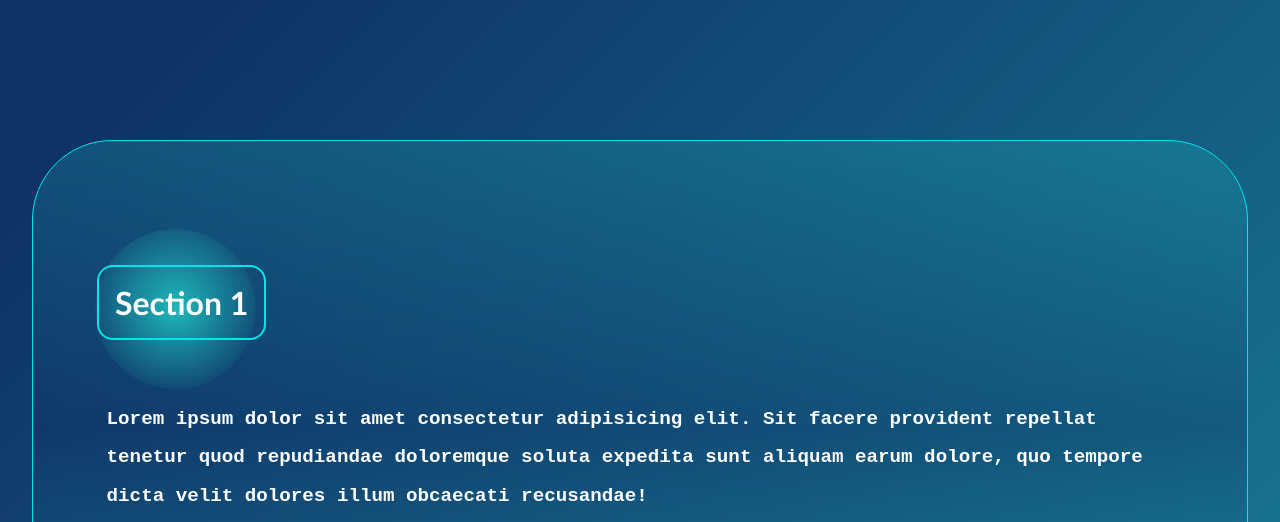
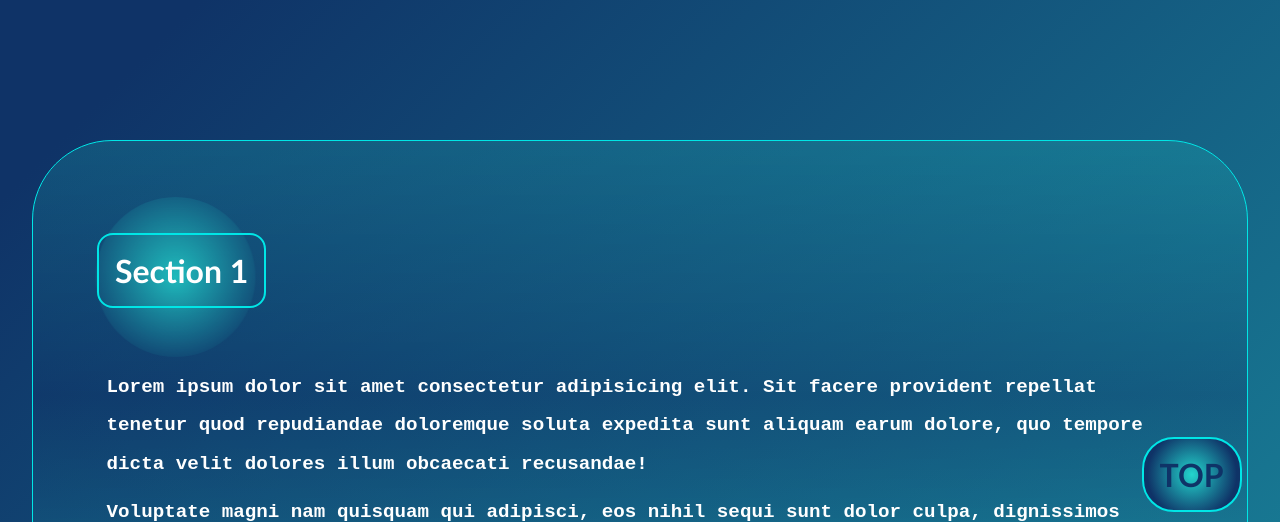
Before and after one commit to Sayton7/LandingPage, a plain HTML site: page index.html in a window 1280 px wide. Shown: the part 272-794 px from the top of the page. Drawn offline with Linux system fonts and the light colour scheme; a web font is replaced by a local one.

Commit message:
Update styles.css

```diff
--- a/css/styles.css
+++ b/css/styles.css
@@ -55,12 +55,8 @@ main {
 }
 
 .main_header {
-    min-height: 50vh;
+    min-height: 30vh;
     padding-top: 2em;
-}
-
-section {
-    min-height: 70vh;
 }
 
 /* Navigation menu */
@@ -112,6 +108,25 @@ section {
     color: #fff;
 }
 
+/* Scroll to top button */
+
+.top {
+    font-family: 'Trebuchet MS', 'Lucida Sans Unicode', 'Lucida Grande', 'Lucida Sans', Arial, sans-serif;
+    color: rgb(15,51,103);
+    cursor: pointer;
+    font-weight: 1000;
+    font-size: xx-large;
+    border-radius: 1em;
+    border: 2px solid #00e6e6;
+    background: rgb(35,213,205);
+    background: radial-gradient(circle, rgba(35,213,205,1) 0%, rgba(15,51,103,1) 75%);
+    padding: 0.5em;
+    position: fixed;
+    bottom: 2%;
+    right: 3%;
+    display: "none";
+}
+
 /* Landing container */
 
 .landing__container {
@@ -122,7 +137,7 @@ section {
 @media only screen and (min-width: 35em){
     .landing__container {
         max-width: 70em;
-        padding: 4em;
+        padding: 2em 4em;
     }
 }
 
```
